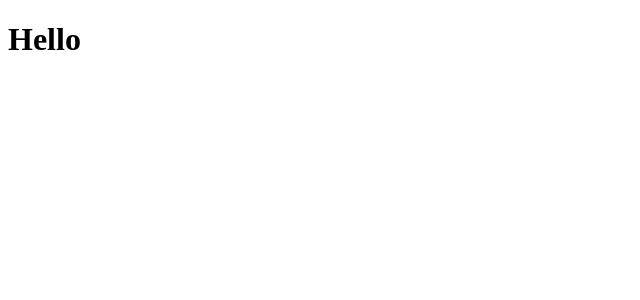
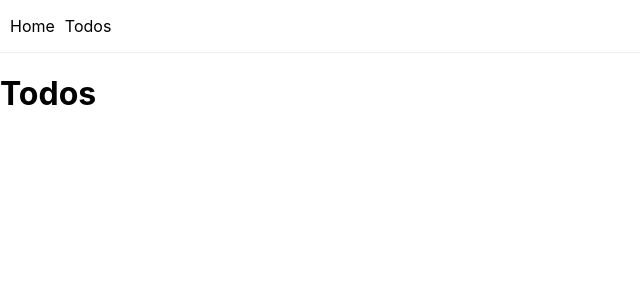
Before and after one commit to Kaplan4ik/todo-client, a React (Vite) app: page /todos in a window 1280 px wide. Shown: the top 300 px of the page, without its empty margins (0-640 px from the left). Built offline with nearby package versions, Linux system fonts and the light colour scheme.

Commit message:
Create Route for app

```diff
--- a/package.json
+++ b/package.json
@@ -13,6 +13,7 @@
   "dependencies": {
     "react": "^18.2.0",
     "react-dom": "^18.2.0",
+    "react-router-dom": "^6.23.1",
     "vite-tsconfig-paths": "^4.3.2"
   },
   "devDependencies": {
--- a/src/features/app/App.tsx
+++ b/src/features/app/App.tsx
@@ -1,5 +1,11 @@
+import { Router } from 'features/router/components';
+
 function App() {
-  return <h1>Hello</h1>;
+  return (
+    <>
+      <Router />
+    </>
+  );
 }
 
 export default App;
--- /dev/null
+++ b/src/features/router/components/Router.tsx
@@ -0,0 +1,24 @@
+import { lazy, Suspense } from 'react';
+import { BrowserRouter, Navigate, Route, Routes } from 'react-router-dom';
+
+const TodosPage = lazy(() => import('../../../pages/TodosPage/TodosPage'));
+const WelcomePage = lazy(
+  () => import('../../../pages/WelcomePage/WelcomePage'),
+);
+const Layout = lazy(() => import('../../../pages/Layout/Layout'));
+
+export const Router = () => {
+  return (
+    <BrowserRouter>
+      <Suspense fallback={<div>Loading...</div>}>
+        <Routes>
+          <Route path='/' element={<Layout />}>
+            <Route index element={<WelcomePage />} />
+            <Route path='/todos' element={<TodosPage />}></Route>
+          </Route>
+          <Route path='*' element={<Navigate to='/' />} />
+        </Routes>
+      </Suspense>
+    </BrowserRouter>
+  );
+};
--- /dev/null
+++ b/src/features/router/components/index.ts
@@ -0,0 +1 @@
+export * from './Router';
--- /dev/null
+++ b/src/index.css
@@ -0,0 +1,27 @@
+body {
+  margin: 0;
+  font-family: -apple-system, BlinkMacSystemFont, 'Segoe UI', 'Roboto', 'Oxygen',
+  'Ubuntu', 'Cantarell', 'Fira Sans', 'Droid Sans', 'Helvetica Neue',
+  sans-serif;
+  -webkit-font-smoothing: antialiased;
+  -moz-osx-font-smoothing: grayscale;
+}
+
+.menu {
+  border-bottom: 1px solid #eee;
+}
+
+.list {
+  list-style-type: none;
+  padding: 0 10px;
+  display: flex;
+}
+
+.list li {
+  margin-right: 10px;
+}
+
+.list li a {
+  text-decoration: none;
+  color: #000;
+}
--- a/src/main.tsx
+++ b/src/main.tsx
@@ -2,6 +2,7 @@ import React from 'react';
 import ReactDOM from 'react-dom/client';
 
 import App from 'features/app/App';
+import './index.css';
 
 ReactDOM.createRoot(document.getElementById('root')!).render(
   <React.StrictMode>
--- /dev/null
+++ b/src/pages/Layout/Layout.tsx
@@ -0,0 +1,22 @@
+import { Link, Outlet } from 'react-router-dom';
+
+const Layout = () => {
+  return (
+    <>
+      <nav className={'menu'}>
+        <ul className={'list'}>
+          <li>
+            <Link to='/'>Home</Link>
+          </li>
+          <li>
+            <Link to='/todos'>Todos</Link>
+          </li>
+        </ul>
+      </nav>
+
+      <Outlet />
+    </>
+  );
+};
+
+export default Layout;
--- /dev/null
+++ b/src/pages/TodosPage/TodosPage.tsx
@@ -0,0 +1,9 @@
+const TodosPage = () => {
+  return (
+    <div>
+      <h1>Todos</h1>
+    </div>
+  );
+};
+
+export default TodosPage;
--- /dev/null
+++ b/src/pages/WelcomePage/WelcomePage.tsx
@@ -0,0 +1,9 @@
+const WelcomePage = () => {
+  return (
+    <div>
+      <h1>Welcome to the Welcome Page!</h1>
+    </div>
+  );
+};
+
+export default WelcomePage;
```
Also changed, not shown: 1 other file (tests, documents, lock files or other folders).
